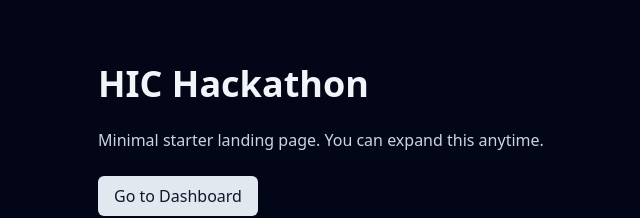
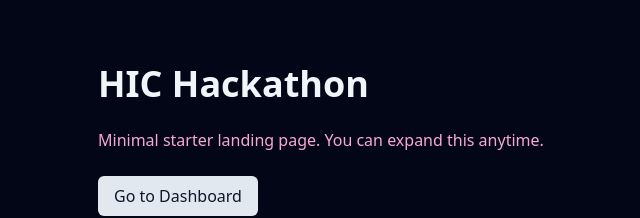
Before and after one commit to Abid-Al-Labib/HIC-Hackathon, a React (Vite) app: page / in a window 1280 px wide. Shown: the top 218 px of the page, without its empty margins (158-798 px from the left). Built offline with nearby package versions, Linux system fonts and the light colour scheme.

Commit message:
vercel test

```diff
--- a/src/pages/LandingPage.tsx
+++ b/src/pages/LandingPage.tsx
@@ -5,7 +5,7 @@
     <main className="min-h-screen bg-slate-950 px-6 py-16 text-slate-100">
       <div className="mx-auto max-w-3xl space-y-6">
         <h1 className="text-4xl font-bold">HIC Hackathon</h1>
-        <p className="text-slate-300">
+        <p className="text-pink-300">
           Minimal starter landing page. You can expand this anytime.
         </p>
         <Link
```
